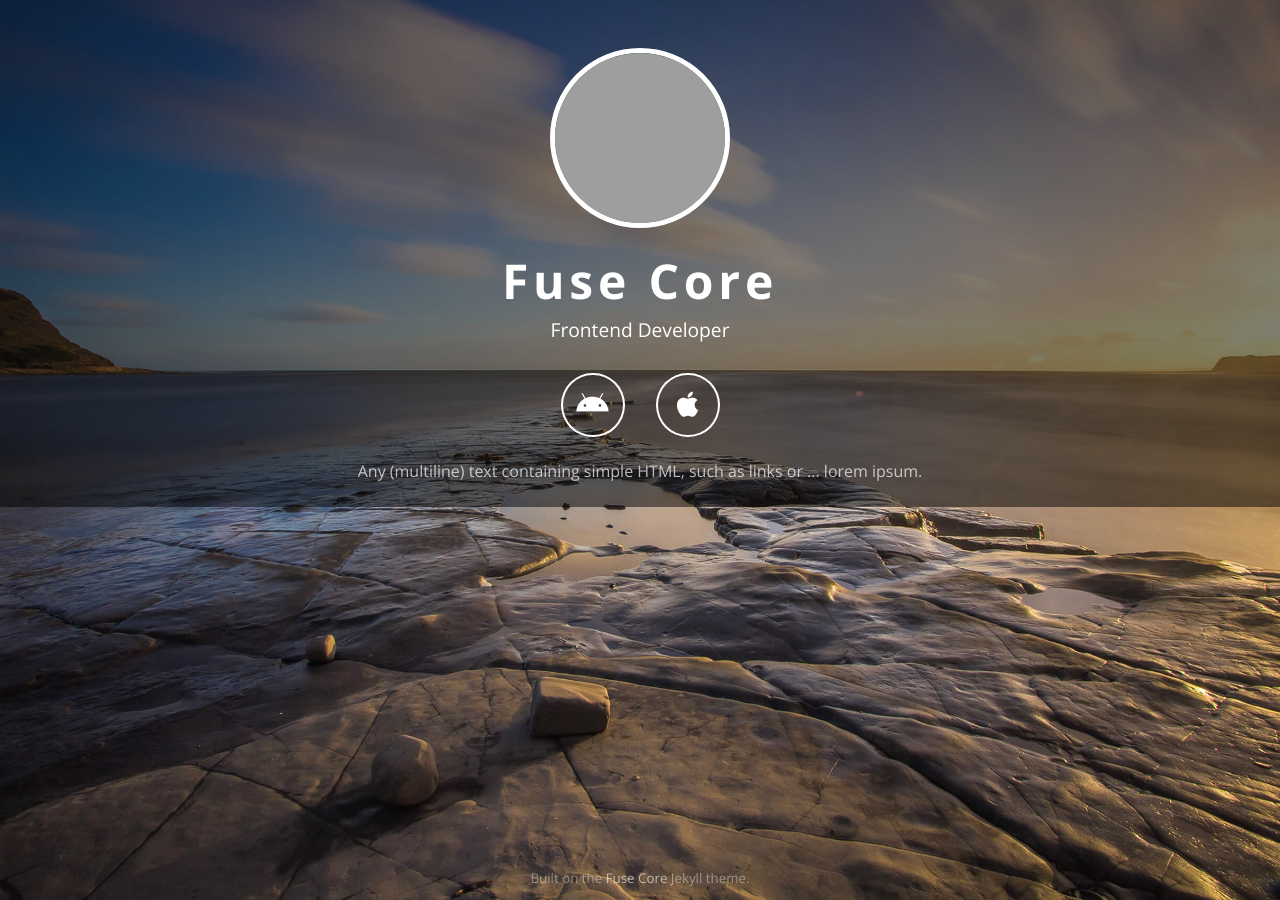
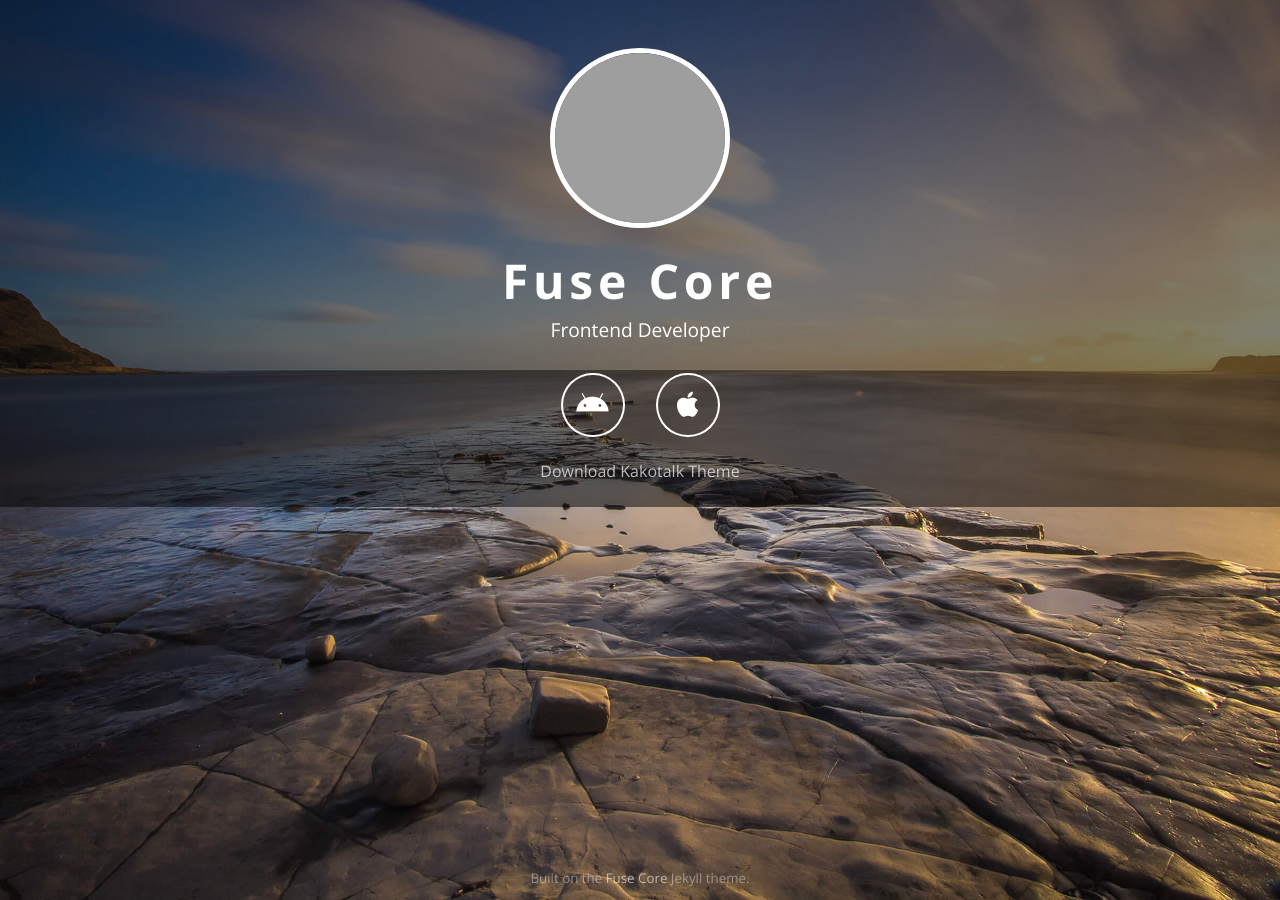
Before and after one commit to thx-day/teacher, a Jekyll site: the page built from index.html, in a window 1280 px wide. Built offline with Jekyll 4.4.1, drawn with Linux system fonts in a browser that asks for light colours; comment, search, counter and statistics services are not loaded; grey boxes are pictures that could not be loaded.

Commit message:
Update _config.yml

```diff
--- a/_config.yml
+++ b/_config.yml
@@ -81,7 +81,6 @@ links:
 # Extra HTML which will be displayed below the links. Keep it short. Leave empty to disable.
 #extra_html:
 extra_html: >
-    Any (multiline) text containing simple HTML,
-    such as links or ... lorem ipsum.
+    Download Kakotalk Theme
 
 #EOF
```
